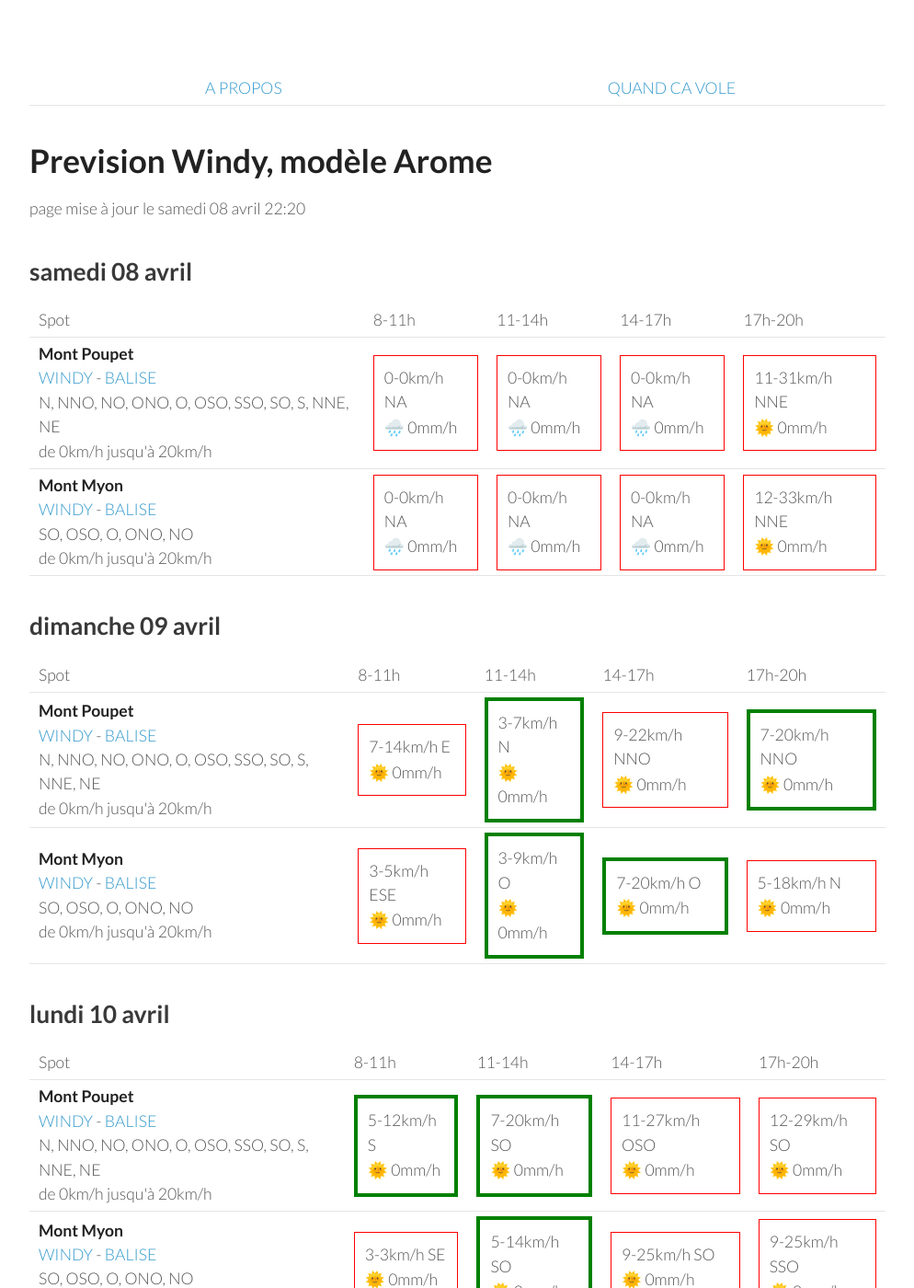
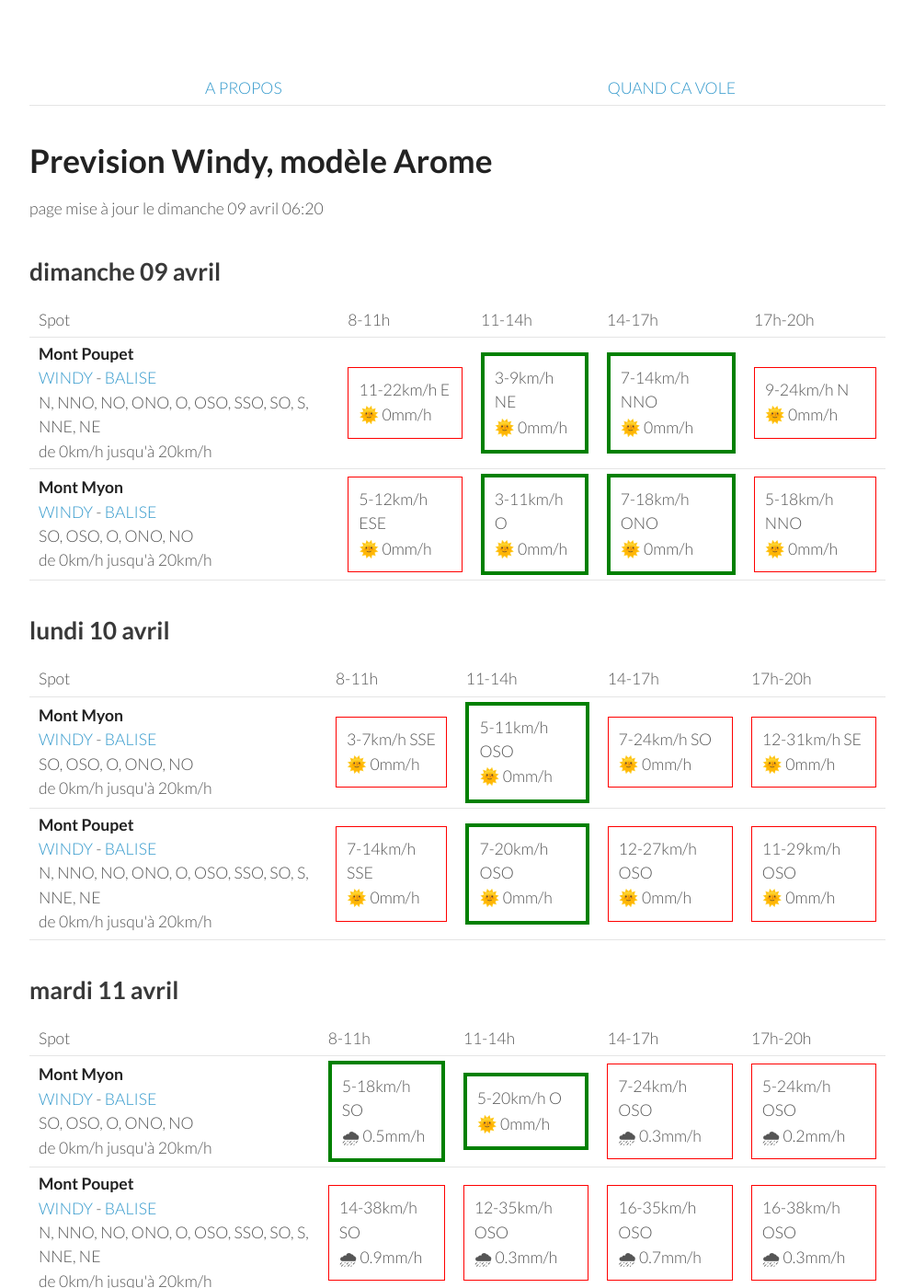
Before and after one commit to parapente-dans-le-nord/parapente-dans-le-nord.github.io, a Jekyll site: the page built from jura.markdown, in a window 1280 px wide and 1400 px high. Shown: the whole window at 92% size, without its empty margins (26-1020 px from the left). Built offline with Jekyll 4.4.1, drawn with Linux system fonts in a browser that asks for light colours; some of the changed text lies outside the part shown.

Commit message:
update index.markdown

```diff
--- a/jura.markdown
+++ b/jura.markdown
@@ -7,42 +7,8 @@ title:  "Tous les spots"
 {: .links}
 
 # Prevision Windy, modèle Arome
-page mise à jour le samedi 08 avril 22:20
+page mise à jour le dimanche 09 avril 06:20
 
-## samedi 08 avril
-
-{::nomarkdown}
-<table>
-  <tbody>
-    <tr>
-      <td>Spot</td>
-      <td>8-11h</td>
-      <td>11-14h</td>
-      <td>14-17h</td>
-      <td>17h-20h</td>
-    </tr>
-<tr>
-        <td><strong>Mont Poupet</strong><br><a href="https://windy.com/46.970/5.876?46.541,5.876,8">WINDY</a> - <span class=""><a href="http://www.balisemeteo.com/balise.php?idBalise=92">BALISE</a> </span><br> <span class="vent-favorable">N, NNO, NO, ONO, O, OSO, SSO, SO, S, NNE, NE</span><br><span class="force-vent">de 0km/h jusqu'à 20km/h</span> </td>
-
-            <td><div class="not-flyable"><p>0-0km/h NA</p><p>🌧️ 0mm/h</p></div></td>
-            <td><div class="not-flyable"><p>0-0km/h NA</p><p>🌧️ 0mm/h</p></div></td>
-            <td><div class="not-flyable"><p>0-0km/h NA</p><p>🌧️ 0mm/h</p></div></td>
-            <td><div class="not-flyable"><p>11-31km/h NNE</p><p>🌞 0mm/h</p></div></td>
-
-    </tr>
-<tr>
-        <td><strong>Mont Myon</strong><br><a href="https://windy.com/46.331/5.397?45.898,5.394,8,m:eWoagj8">WINDY</a> - <span class=""><a href="http://www.balisemeteo.com/balise.php?idBalise=70">BALISE</a> </span><br> <span class="vent-favorable">SO, OSO, O, ONO, NO</span><br><span class="force-vent">de 0km/h jusqu'à 20km/h</span> </td>
-
-            <td><div class="not-flyable"><p>0-0km/h NA</p><p>🌧️ 0mm/h</p></div></td>
-            <td><div class="not-flyable"><p>0-0km/h NA</p><p>🌧️ 0mm/h</p></div></td>
-            <td><div class="not-flyable"><p>0-0km/h NA</p><p>🌧️ 0mm/h</p></div></td>
-            <td><div class="not-flyable"><p>12-33km/h NNE</p><p>🌞 0mm/h</p></div></td>
-
-    </tr>
-
-</tbody>
-</table>
-{:/}
 ## dimanche 09 avril
 
 {::nomarkdown}
@@ -58,20 +24,20 @@ page mise à jour le samedi 08 avril 22:20
 <tr>
         <td><strong>Mont Poupet</strong><br><a href="https://windy.com/46.970/5.876?46.541,5.876,8">WINDY</a> - <span class=""><a href="http://www.balisemeteo.com/balise.php?idBalise=92">BALISE</a> </span><br> <span class="vent-favorable">N, NNO, NO, ONO, O, OSO, SSO, SO, S, NNE, NE</span><br><span class="force-vent">de 0km/h jusqu'à 20km/h</span> </td>
 
-            <td><div class="not-flyable"><p>7-14km/h E</p><p>🌞 0mm/h</p></div></td>
-            <td><div class="flyable"><p>3-7km/h N</p><p>🌞 0mm/h</p></div></td>
-            <td><div class="not-flyable"><p>9-22km/h NNO</p><p>🌞 0mm/h</p></div></td>
-            <td><div class="flyable"><p>7-20km/h NNO</p><p>🌞 0mm/h</p></div></td>
+            <td><div class="not-flyable"><p>11-22km/h E</p><p>🌞 0mm/h</p></div></td>
+            <td><div class="flyable"><p>3-9km/h NE</p><p>🌞 0mm/h</p></div></td>
+            <td><div class="flyable"><p>7-14km/h NNO</p><p>🌞 0mm/h</p></div></td>
+            <td><div class="not-flyable"><p>9-24km/h N</p><p>🌞 0mm/h</p></div></td>
 
 
     </tr>
 <tr>
         <td><strong>Mont Myon</strong><br><a href="https://windy.com/46.331/5.397?45.898,5.394,8,m:eWoagj8">WINDY</a> - <span class=""><a href="http://www.balisemeteo.com/balise.php?idBalise=70">BALISE</a> </span><br> <span class="vent-favorable">SO, OSO, O, ONO, NO</span><br><span class="force-vent">de 0km/h jusqu'à 20km/h</span> </td>
 
-            <td><div class="not-flyable"><p>3-5km/h ESE</p><p>🌞 0mm/h</p></div></td>
-            <td><div class="flyable"><p>3-9km/h O</p><p>🌞 0mm/h</p></div></td>
-            <td><div class="flyable"><p>7-20km/h O</p><p>🌞 0mm/h</p></div></td>
-            <td><div class="not-flyable"><p>5-18km/h N</p><p>🌞 0mm/h</p></div></td>
+            <td><div class="not-flyable"><p>5-12km/h ESE</p><p>🌞 0mm/h</p></div></td>
+            <td><div class="flyable"><p>3-11km/h O</p><p>🌞 0mm/h</p></div></td>
+            <td><div class="flyable"><p>7-18km/h ONO</p><p>🌞 0mm/h</p></div></td>
+            <td><div class="not-flyable"><p>5-18km/h NNO</p><p>🌞 0mm/h</p></div></td>
 
 
     </tr>
@@ -92,22 +58,22 @@ page mise à jour le samedi 08 avril 22:20
       <td>17h-20h</td>
     </tr>
 <tr>
-        <td><strong>Mont Poupet</strong><br><a href="https://windy.com/46.970/5.876?46.541,5.876,8">WINDY</a> - <span class=""><a href="http://www.balisemeteo.com/balise.php?idBalise=92">BALISE</a> </span><br> <span class="vent-favorable">N, NNO, NO, ONO, O, OSO, SSO, SO, S, NNE, NE</span><br><span class="force-vent">de 0km/h jusqu'à 20km/h</span> </td>
+        <td><strong>Mont Myon</strong><br><a href="https://windy.com/46.331/5.397?45.898,5.394,8,m:eWoagj8">WINDY</a> - <span class=""><a href="http://www.balisemeteo.com/balise.php?idBalise=70">BALISE</a> </span><br> <span class="vent-favorable">SO, OSO, O, ONO, NO</span><br><span class="force-vent">de 0km/h jusqu'à 20km/h</span> </td>
 
-            <td><div class="flyable"><p>5-12km/h S</p><p>🌞 0mm/h</p></div></td>
-            <td><div class="flyable"><p>7-20km/h SO</p><p>🌞 0mm/h</p></div></td>
-            <td><div class="not-flyable"><p>11-27km/h OSO</p><p>🌞 0mm/h</p></div></td>
-            <td><div class="not-flyable"><p>12-29km/h SO</p><p>🌞 0mm/h</p></div></td>
+            <td><div class="not-flyable"><p>3-7km/h SSE</p><p>🌞 0mm/h</p></div></td>
+            <td><div class="flyable"><p>5-11km/h OSO</p><p>🌞 0mm/h</p></div></td>
+            <td><div class="not-flyable"><p>7-24km/h SO</p><p>🌞 0mm/h</p></div></td>
+            <td><div class="not-flyable"><p>12-31km/h SE</p><p>🌞 0mm/h</p></div></td>
 
 
     </tr>
 <tr>
-        <td><strong>Mont Myon</strong><br><a href="https://windy.com/46.331/5.397?45.898,5.394,8,m:eWoagj8">WINDY</a> - <span class=""><a href="http://www.balisemeteo.com/balise.php?idBalise=70">BALISE</a> </span><br> <span class="vent-favorable">SO, OSO, O, ONO, NO</span><br><span class="force-vent">de 0km/h jusqu'à 20km/h</span> </td>
+        <td><strong>Mont Poupet</strong><br><a href="https://windy.com/46.970/5.876?46.541,5.876,8">WINDY</a> - <span class=""><a href="http://www.balisemeteo.com/balise.php?idBalise=92">BALISE</a> </span><br> <span class="vent-favorable">N, NNO, NO, ONO, O, OSO, SSO, SO, S, NNE, NE</span><br><span class="force-vent">de 0km/h jusqu'à 20km/h</span> </td>
 
-            <td><div class="not-flyable"><p>3-3km/h SE</p><p>🌞 0mm/h</p></div></td>
-            <td><div class="flyable"><p>5-14km/h SO</p><p>🌞 0mm/h</p></div></td>
-            <td><div class="not-flyable"><p>9-25km/h SO</p><p>🌞 0mm/h</p></div></td>
-            <td><div class="not-flyable"><p>9-25km/h SSO</p><p>🌞 0mm/h</p></div></td>
+            <td><div class="not-flyable"><p>7-14km/h SSE</p><p>🌞 0mm/h</p></div></td>
+            <td><div class="flyable"><p>7-20km/h OSO</p><p>🌞 0mm/h</p></div></td>
+            <td><div class="not-flyable"><p>12-27km/h OSO</p><p>🌞 0mm/h</p></div></td>
+            <td><div class="not-flyable"><p>11-29km/h OSO</p><p>🌞 0mm/h</p></div></td>
 
 
     </tr>
@@ -130,20 +96,20 @@ page mise à jour le samedi 08 avril 22:20
 <tr>
         <td><strong>Mont Myon</strong><br><a href="https://windy.com/46.331/5.397?45.898,5.394,8,m:eWoagj8">WINDY</a> - <span class=""><a href="http://www.balisemeteo.com/balise.php?idBalise=70">BALISE</a> </span><br> <span class="vent-favorable">SO, OSO, O, ONO, NO</span><br><span class="force-vent">de 0km/h jusqu'à 20km/h</span> </td>
 
-            <td><div class="flyable"><p>5-14km/h OSO</p><p>🌧 0.4mm/h</p></div></td>
-            <td><div class="flyable"><p>7-18km/h ONO</p><p>🌞 0mm/h</p></div></td>
-            <td><div class="not-flyable"><p>7-22km/h O</p><p>🌧 0.3mm/h</p></div></td>
-            <td><div class="not-flyable"><p>7-22km/h OSO</p><p>🌧 0.2mm/h</p></div></td>
+            <td><div class="flyable"><p>5-18km/h SO</p><p>🌧 0.5mm/h</p></div></td>
+            <td><div class="flyable"><p>5-20km/h O</p><p>🌞 0mm/h</p></div></td>
+            <td><div class="not-flyable"><p>7-24km/h OSO</p><p>🌧 0.3mm/h</p></div></td>
+            <td><div class="not-flyable"><p>5-24km/h OSO</p><p>🌧 0.2mm/h</p></div></td>
 
 
     </tr>
 <tr>
         <td><strong>Mont Poupet</strong><br><a href="https://windy.com/46.970/5.876?46.541,5.876,8">WINDY</a> - <span class=""><a href="http://www.balisemeteo.com/balise.php?idBalise=92">BALISE</a> </span><br> <span class="vent-favorable">N, NNO, NO, ONO, O, OSO, SSO, SO, S, NNE, NE</span><br><span class="force-vent">de 0km/h jusqu'à 20km/h</span> </td>
 
-            <td><div class="not-flyable"><p>16-38km/h OSO</p><p>🌧 0.9mm/h</p></div></td>
-            <td><div class="not-flyable"><p>14-35km/h OSO</p><p>🌧 0.5mm/h</p></div></td>
-            <td><div class="not-flyable"><p>16-37km/h OSO</p><p>🌧 0.3mm/h</p></div></td>
-            <td><div class="not-flyable"><p>14-38km/h OSO</p><p>🌧 0.3mm/h</p></div></td>
+            <td><div class="not-flyable"><p>14-38km/h SO</p><p>🌧 0.9mm/h</p></div></td>
+            <td><div class="not-flyable"><p>12-35km/h OSO</p><p>🌧 0.3mm/h</p></div></td>
+            <td><div class="not-flyable"><p>16-35km/h OSO</p><p>🌧 0.7mm/h</p></div></td>
+            <td><div class="not-flyable"><p>16-38km/h OSO</p><p>🌧 0.3mm/h</p></div></td>
 
 
     </tr>
@@ -166,8 +132,8 @@ page mise à jour le samedi 08 avril 22:20
 <tr>
         <td><strong>Mont Myon</strong><br><a href="https://windy.com/46.331/5.397?45.898,5.394,8,m:eWoagj8">WINDY</a> - <span class=""><a href="http://www.balisemeteo.com/balise.php?idBalise=70">BALISE</a> </span><br> <span class="vent-favorable">SO, OSO, O, ONO, NO</span><br><span class="force-vent">de 0km/h jusqu'à 20km/h</span> </td>
 
-            <td><div class="not-flyable"><p>16-35km/h S</p><p>🌞 0mm/h</p></div></td>
-            <td><div class="not-flyable"><p>18-42km/h S</p><p>🌞 0mm/h</p></div></td>
+            <td><div class="not-flyable"><p>16-33km/h S</p><p>🌞 0mm/h</p></div></td>
+            <td><div class="not-flyable"><p>18-40km/h S</p><p>🌞 0mm/h</p></div></td>
             <td><div class="not-flyable"><p>22-53km/h SO</p><p>🌧 0.7mm/h</p></div></td>
             <td><div class="not-flyable"><p>9-50km/h ONO</p><p>🌧 5mm/h</p></div></td>
 
@@ -176,8 +142,8 @@ page mise à jour le samedi 08 avril 22:20
 <tr>
         <td><strong>Mont Poupet</strong><br><a href="https://windy.com/46.970/5.876?46.541,5.876,8">WINDY</a> - <span class=""><a href="http://www.balisemeteo.com/balise.php?idBalise=92">BALISE</a> </span><br> <span class="vent-favorable">N, NNO, NO, ONO, O, OSO, SSO, SO, S, NNE, NE</span><br><span class="force-vent">de 0km/h jusqu'à 20km/h</span> </td>
 
-            <td><div class="not-flyable"><p>22-46km/h SSO</p><p>🌞 0mm/h</p></div></td>
-            <td><div class="not-flyable"><p>24-51km/h SO</p><p>🌞 0mm/h</p></div></td>
+            <td><div class="not-flyable"><p>20-44km/h SSO</p><p>🌞 0mm/h</p></div></td>
+            <td><div class="not-flyable"><p>22-48km/h SO</p><p>🌞 0mm/h</p></div></td>
             <td><div class="not-flyable"><p>22-61km/h SO</p><p>🌧 2.5mm/h</p></div></td>
             <td><div class="not-flyable"><p>20-61km/h OSO</p><p>🌧 7mm/h</p></div></td>
 
```
